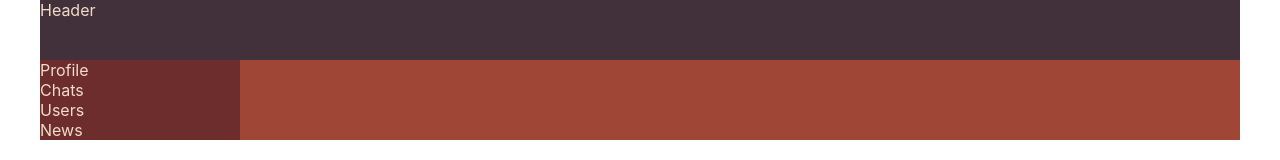
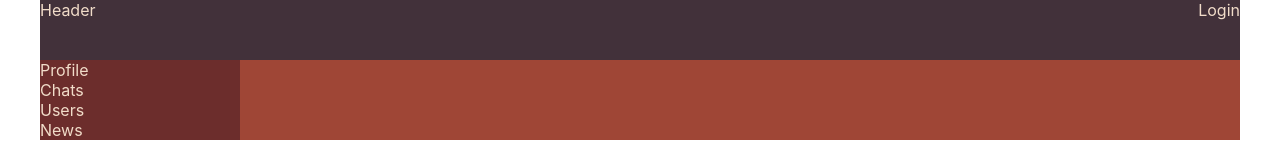
Before and after one commit to MihaDarin/my-first-react, a React (Create React App) app: page / in a window 1280 px wide. Shown: the top 160 px of the page. Built offline with nearby package versions, Linux system fonts and the light colour scheme.

Commit message:
заделка для логина, редьюсер и кнопка в header

```diff
--- a/server/db.json
+++ b/server/db.json
@@ -220,5 +220,12 @@
       },
       "follow": true
     }
-  ]
+  ],
+  "auth": {
+    "me": {
+      "id": 123,
+      "email": "chto-to krutoe",
+      "login": "John"
+    }
+  }
 }
--- a/src/App.js
+++ b/src/App.js
@@ -13,7 +13,7 @@ function App(props) {
       <Header />
       <Sidebar />
       <Routes>
-        <Route path="/profile/:userId?" element={<ProfileContainer />} />
+        <Route path="/profile/:userId" element={<ProfileContainer />} />
         <Route path="/profile/*" element={<ProfileContainer />} />/
         <Route path="/chats/*" element={<ChatsContainer />} />
         <Route path="/users/" element={<UsersContainer />} />
--- a/src/components/Header/Header.js
+++ b/src/components/Header/Header.js
@@ -1,7 +1,15 @@
 import React from "react";
+import { NavLink } from "react-router-dom";
 import style from "./Header.module.css";
 const Header = () => {
-  return <div className={style.header}>Header</div>;
+  return (
+    <div className={style.header}>
+      Header
+      <div className={style.login_block}>
+        <NavLink to="/login"> Login</NavLink>
+      </div>
+    </div>
+  );
 };
 
 export default Header;
--- a/src/components/Header/Header.module.css
+++ b/src/components/Header/Header.module.css
@@ -2,3 +2,10 @@
   grid-area: header;
   background-color: #42313a;
 }
+.login_block {
+  float: right;
+}
+.login_block a {
+  color: #f1dcc9;
+  text-decoration: none;
+}
--- a/src/redux/ReduxStore.js
+++ b/src/redux/ReduxStore.js
@@ -2,10 +2,12 @@ import { combineReducers, legacy_createStore } from "redux";
 import profileReducer from "./ProfileReducer";
 import chatsReducer from "./ChatsReducer";
 import UsersReducer from "./UsersReducer";
+import authReducer from "./auth-reducer";
 let reducers = combineReducers({
   chatsPage: chatsReducer,
   profilePage: profileReducer,
   usersPage: UsersReducer,
+  auth: authReducer,
 });
 
 let store = legacy_createStore(reducers);
--- /dev/null
+++ b/src/redux/auth-reducer.js
@@ -0,0 +1,25 @@
+const SET_USER_DATA = "SET-USER-DATA";
+
+let initialState = {
+  userId: null,
+  login: null,
+  email: null,
+};
+const authReducer = (state = initialState, action) => {
+  switch (action.type) {
+    case SET_USER_DATA:
+      return {
+        ...state,
+        ...action.data,
+      };
+
+    default:
+      return state;
+  }
+};
+
+export const setUserData = (userId, email, login) => {
+  return { type: SET_USER_DATA, data: { userId, email, login } };
+};
+
+export default authReducer;
```
